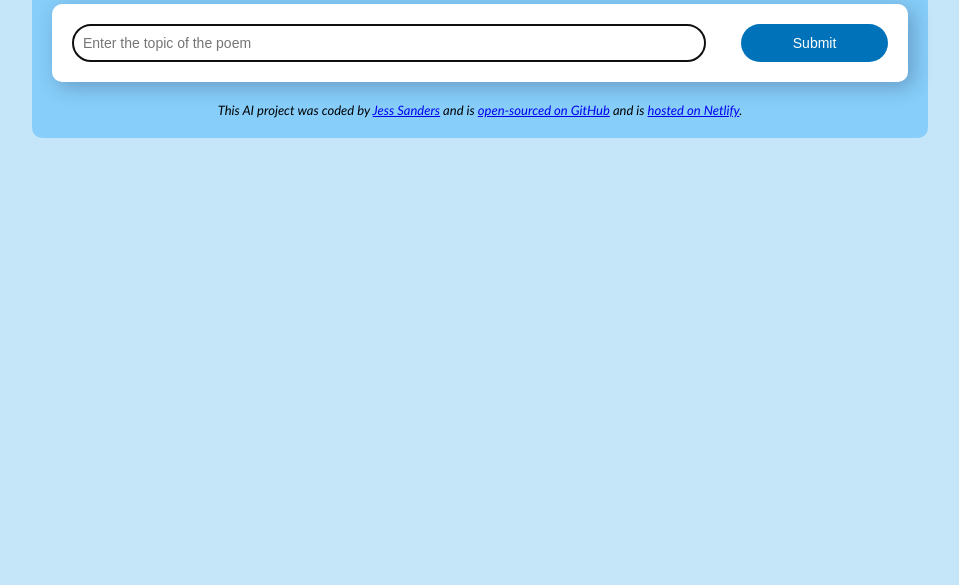
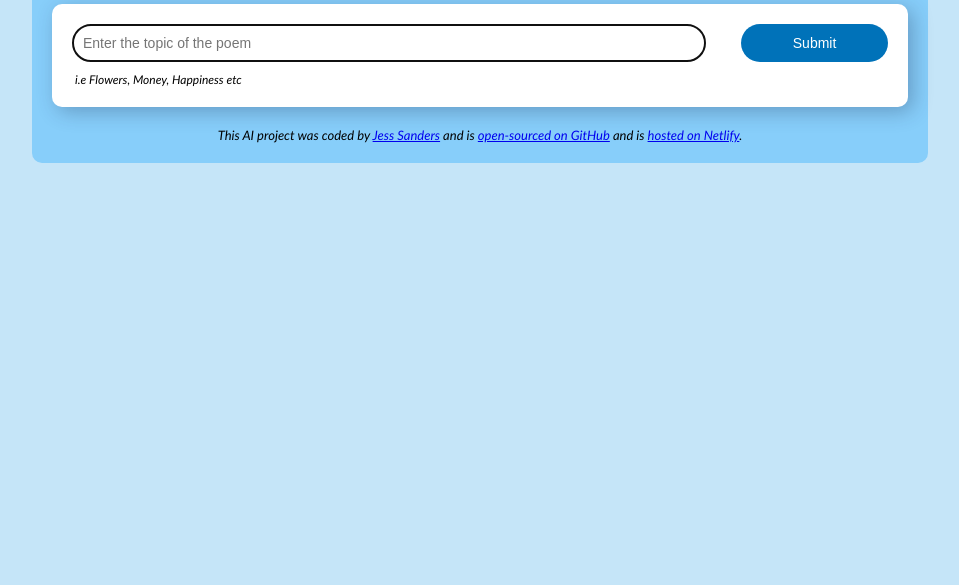
Before and after one commit to jesssanders/AI-Poem-Generator, a plain HTML site: page index.html in a window 1280 px wide. Shown: the part 215-800 px from the top of the page, without its empty margins (160-1119 px from the left). Drawn offline with nearby package versions, Linux system fonts and the light colour scheme.

Commit message:
addition of example text

```diff
--- a/index.html
+++ b/index.html
@@ -14,6 +14,7 @@
         <h1>AI Poem Generator</h1>
       </header>
       <main>
+        <div class="form-background">
           <form>
             <input
               id="search-bar"
@@ -26,6 +27,8 @@
             />
             <input id="search-button" type="submit" class="search-button" />
           </form>
+          <div class="example">i.e Flowers, Money, Happiness etc</div>
+        </div>
         <div id="poem"></div>
       </main>
       <footer>
--- a/script.js
+++ b/script.js
@@ -7,7 +7,7 @@ function generatePoem(event) {
   let poem = document.querySelector("#poem");
   poem.classList.add("poem-container");
   new Typewriter("#poem", {
-    strings: `Generating your poem... please wait...`,
+    strings: `⌛ Generating your poem... please wait...`,
     autoStart: true,
     cursor: "",
     delay: 25,
--- a/styles.css
+++ b/styles.css
@@ -35,13 +35,16 @@ footer {
 }
 
 form {
+  display: flex;
+  justify-content: space-between;
+}
+
+.form-background {
   border-radius: 10px;
   padding: 20px;
   background-color: white;
   margin-bottom: 10px;
   box-shadow: 5px 5px 20px rgb(27 43 79 / 30%);
-  display: flex;
-  justify-content: space-between;
 }
 
 .search-bar {
@@ -77,3 +80,9 @@ form {
   font-style: italic;
   font-weight: 600;
 }
+
+.example {
+  font-size: 12px;
+  font-style: italic;
+  margin: 10px 0 0 3px;
+}
```
Lines whose indentation alone changed are shown as unchanged.
